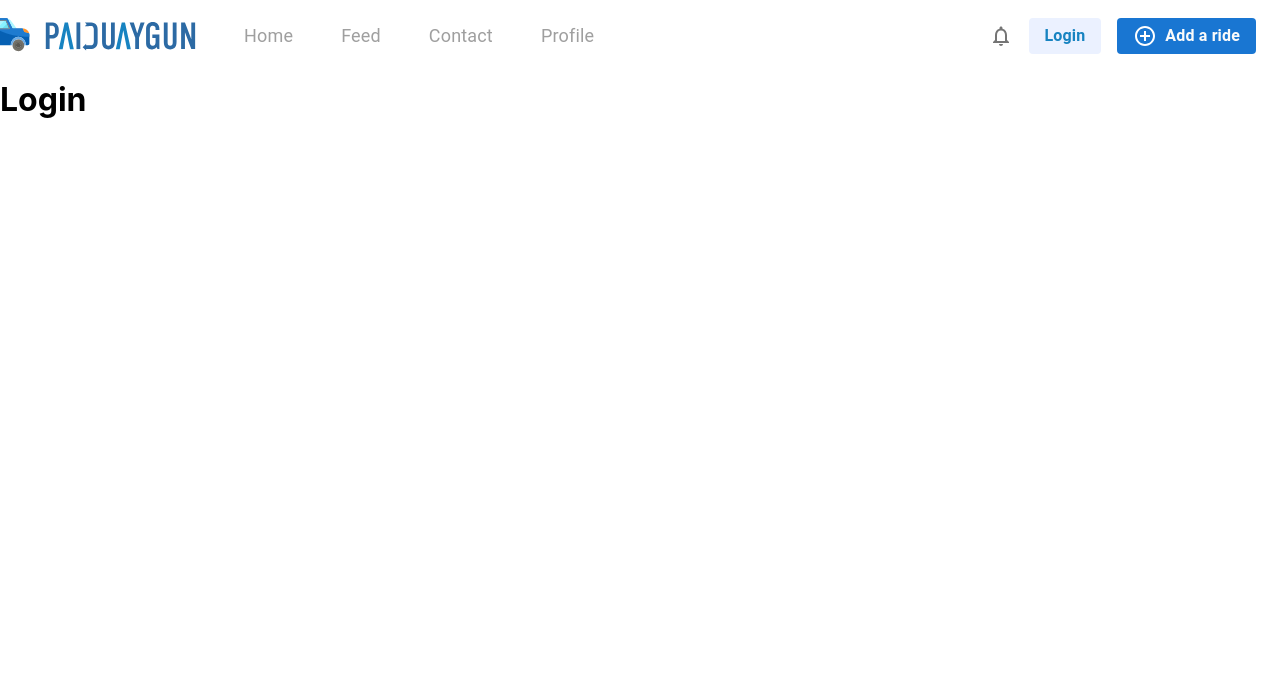
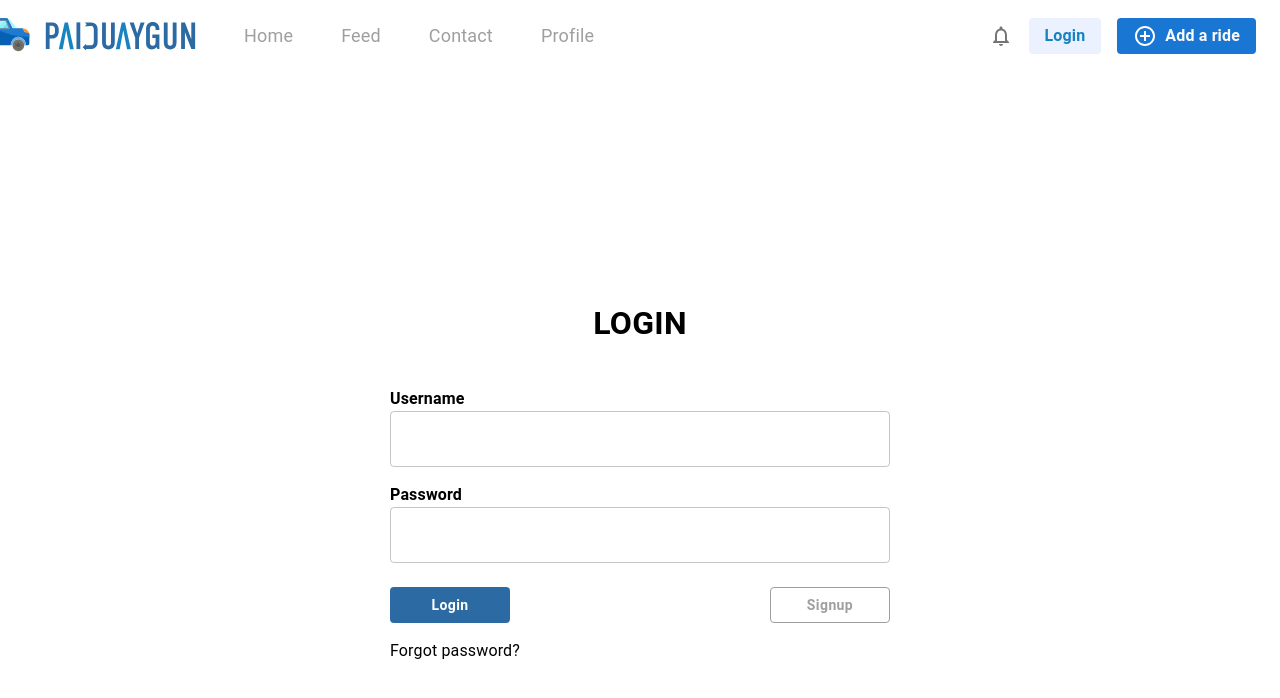
Before and after one commit to ARomaSIZE/paiduaygun, a Next.js app: page /login in a window 1280 px wide. Shown: the top 698 px of the page. Built offline with nearby package versions, Linux system fonts and the light colour scheme.

Commit message:
login page 100%

```diff
--- a/pages/login.js
+++ b/pages/login.js
@@ -1,7 +1,103 @@
+import Container from "@mui/material/Container";
+import Box from "@mui/material/Box";
+import Typography from "@mui/material/Typography";
+import TextField from "@mui/material/TextField";
+import Button from "@mui/material/Button";
+import Link from "next/link";
+import { COLORS } from "../values/colors";
+
 export default function Login() {
-    return (
-       <>
-       <h1>Login</h1>
-       </>
-    )
-  }
+  return (
+    <>
+      <Container maxWidth="xl" sx={{ marginTop: 30 }}>
+        <Box sx={{ display: "flex", justifyContent: "center" }}>
+          <Typography
+            variant="body1"
+            color="initial"
+            sx={{ fontWeight: 600, fontSize: 32 }}
+          >
+            LOGIN
+          </Typography>
+        </Box>
+
+        <Box sx={{ display: "flex", justifyContent: "center", marginTop: 5 }}>
+          <Box>
+            <Box>
+              <Typography
+                variant="body1"
+                color="initial"
+                sx={{ fontWeight: 600, fontSize: 16 }}
+              >
+                Username
+              </Typography>
+              <Box>
+                <TextField id="outlined-basic" variant="outlined" fullWidth />
+              </Box>
+            </Box>
+
+            <Box sx={{ marginTop: 2 }}>
+              <Typography
+                variant="body1"
+                color="initial"
+                sx={{ fontWeight: 600, fontSize: 16 }}
+              >
+                Password
+              </Typography>
+              <Box>
+                <TextField
+                  id="outlined-basic"
+                  variant="outlined"
+                  sx={{ width: 500 }}
+                />
+              </Box>
+            </Box>
+
+            <Box
+              sx={{
+                justifyContent: "space-between",
+                display: "flex",
+                marginTop: 3,
+              }}
+            >
+              <Button
+                variant="contained"
+                sx={{
+                  textTransform: "none",
+                  boxShadow: "none",
+                  width: 120,
+                  backgroundColor: COLORS.B3,
+                  fontWeight: 600,
+                }}
+              >
+                Login
+              </Button>
+              <Button
+                variant="outlined"
+                sx={{
+                  textTransform: "none",
+                  boxShadow: "none",
+                  width: 120,
+                  backgroundColor: COLORS.bgcolor,
+                  color: COLORS.grey1,
+                  borderColor: COLORS.grey1,
+                  fontWeight: 600,
+                }}
+                href="register"
+              >
+                Signup
+              </Button>
+            </Box>
+
+            <Box sx={{ marginTop: 2 }}>
+              <Link href="/home">
+                <Typography variant="body1" color="initial">
+                  Forgot password?
+                </Typography>
+              </Link>
+            </Box>
+          </Box>
+        </Box>
+      </Container>
+    </>
+  );
+}
```
